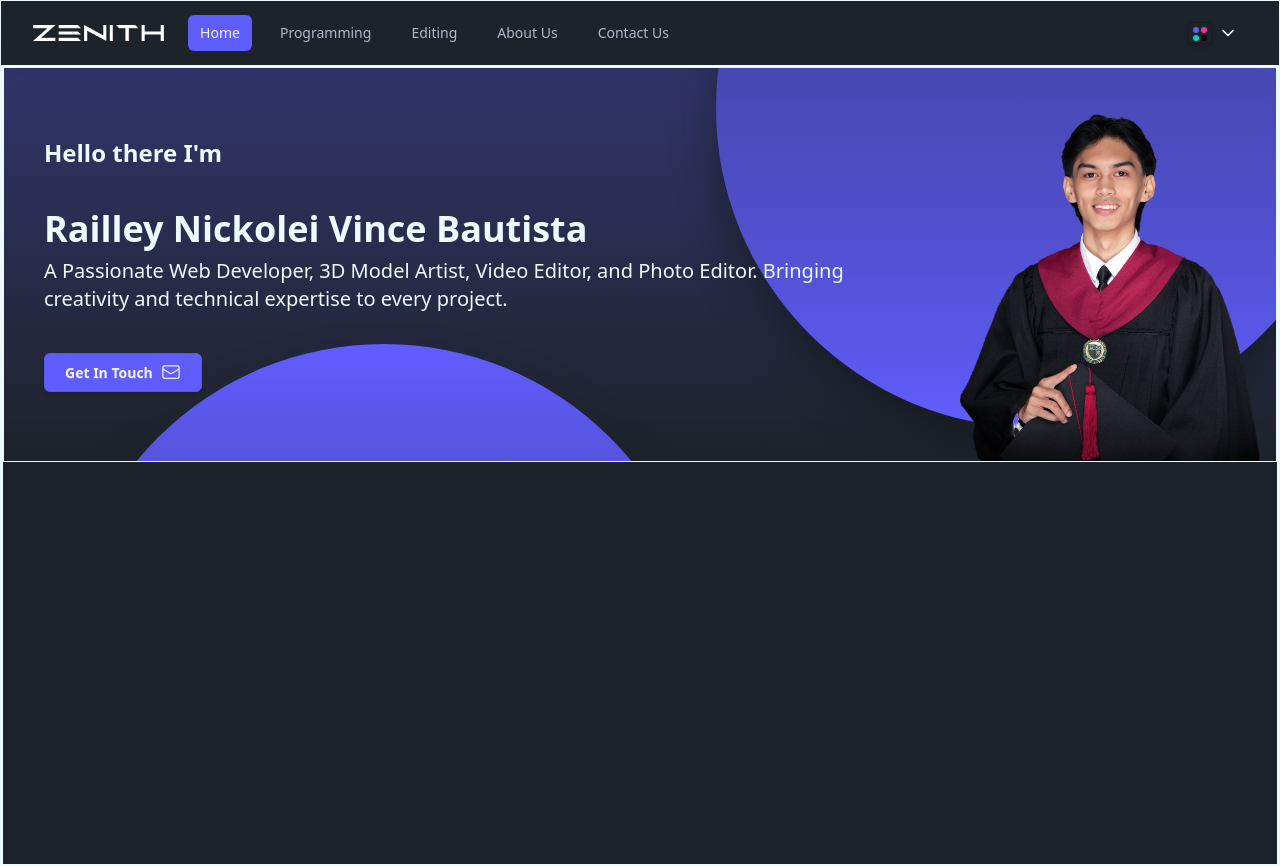
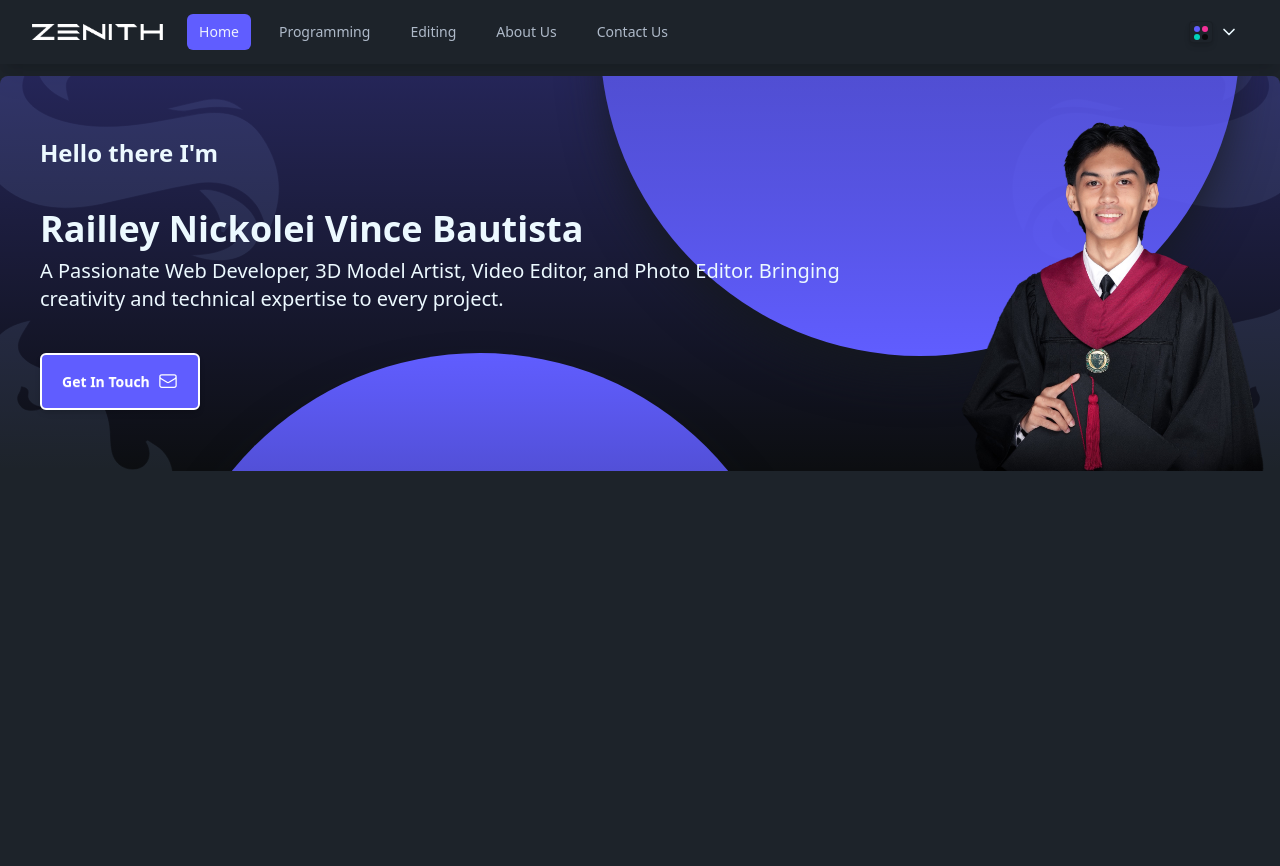
Before and after one commit to RBautista06/Railley_Web_Portfolio, a React (Vite) app: page / in a window 1280 px wide. Built offline with nearby package versions, Linux system fonts and the light colour scheme.

Commit message:
final touch for hero container

```diff
--- a/src/Components/HomepageComponents/HeroContainer.tsx
+++ b/src/Components/HomepageComponents/HeroContainer.tsx
@@ -1,18 +1,25 @@
 import { EnvelopeIcon } from "@heroicons/react/24/outline";
 import { Link } from "react-router";
-
+import styles from "./heroContainer.module.css";
 const HeroContainer = () => {
   return (
-    <section className="flex justify-between  border relative bg-gradient-to-b from-primary/30 overflow-hidden">
+    <section className="flex justify-between  mt-3 relative bg-gradient-to-b from-primary/30 overflow-hidden rounded-lg">
+      {/* <div
+        className="absolute z-1 -mt-55 right-20 rounded-full bg-gradient-to-b from-primary/10 to-primary h-160 w-160 shadow-2xl shadow-base-300
+      md:-right-20 md:-mt-70"></div> */}
+      <div className={`${styles.backGroundContainer} text-lg w-full `}>
+        <div
+          className={`${styles.backGroundImage} text-lg w-full bg-base-300`}></div>
+      </div>
       <div
-        className="absolute z-1 -mt-55 right-20 rounded-full bg-gradient-to-b from-primary/10 to-primary h-160 w-160 shadow-2xl shadow-base-300
-      md:-right-20 md:-mt-70"></div>
+        className="absolute z-2 -mt-55 right-20 rounded-full bg-gradient-to-b from-primary/40 to-primary h-160 w-160 shadow-2xl shadow-base-300
+      md:right-10 md:-mt-90"></div>
       <div
-        className="absolute z-1 mt-100 self-center  rounded-t-full bg-gradient-to-b from-primary to-primary/10 h-70 w-full shadow-2xl shadow-base-300
-      md:w-160 md:h-160 md:mt-200 md:left-15"></div>
+        className="absolute z-2 mt-100 self-center  rounded-t-full bg-gradient-to-b from-primary to-primary/10 h-70 w-full shadow-2xl shadow-base-300
+      md:w-160 md:h-160 md:mt-200 md:left-40"></div>
 
       <div className="flex flex-col  gap-10 justify-center items-start px-10 z-100">
-        <h1 className="z-2 font-bold text-2xl lg:text-left w-full">
+        <h1 className="z-3 font-bold text-2xl lg:text-left w-full">
           Hello there I'm
         </h1>
         <div className="flex flex-col gap-2">
@@ -28,7 +35,7 @@ const HeroContainer = () => {
 
         <Link
           to="/contact"
-          className="flex p-4 h-auto border shadow-md gap-2 rounded-md  lg:p-2 justify-center items-center lg:px-5 btn-primary btn">
+          className="flex p-4 h-auto border-white border-2 shadow-md gap-2 rounded-md  lg:p-4 justify-center items-center lg:px-5 btn-primary btn text-white text-md">
           Get In Touch
           <EnvelopeIcon className="h-5 self-center" />
         </Link>
--- a/src/Components/HomepageComponents/heroContainer.module.css
+++ b/src/Components/HomepageComponents/heroContainer.module.css
@@ -1,7 +1,7 @@
 .backGroundContainer {
   filter: drop-shadow(0px 0px 5px var(--darkest));
   position: absolute;
-  z-index: -1;
+  z-index: -4;
 }
 .backGroundImage {
   /* background-image: url("/img/maskImages/warframebg.jpg"); */
@@ -54,9 +54,8 @@
     position: relative;
   }
   .backGroundImage {
-    background-image: url("/img/maskImages/warframebg.jpg");
     -webkit-mask-image: url("/img/maskImages/fire-desktop.svg");
-    min-height: 970px;
+    min-height: 500px;
     mask-image: url("/img/maskImages/fire-desktop.svg");
   }
 }
--- a/src/Components/ThemeSwatcher.tsx
+++ b/src/Components/ThemeSwatcher.tsx
@@ -29,7 +29,7 @@ const ThemeSwatcher = () => {
         <ChevronDown size={20} />
       </div>
       <ul
-        className="dropdown-content  bg-base-200 rounded-lg mt-2 z-[1] w-auto p-2 shadow-sm flex flex-col gap-2  h-120 overflow-y-auto"
+        className="dropdown-content  bg-base-200 rounded-lg mt-2 z-[1] w-auto p-2 shadow-sm flex flex-col gap-2  h-110 overflow-y-auto"
         tabIndex={0}
         style={{
           scrollbarWidth: "none", // Firefox
--- a/src/Pages/Homepage.tsx
+++ b/src/Pages/Homepage.tsx
@@ -1,15 +1,14 @@
 import HeroContainer from "../Components/HomepageComponents/HeroContainer";
 import NavLinks from "../Components/NavLinks";
-import styles from "../Components/HomepageComponents/heroContainer.module.css";
 const Homepage = () => {
   return (
-    <div className="border">
+    <div className="">
       <NavLinks />
-      <div className="flex justify-center h-screen border">
+      <div className="flex justify-center h-screen ">
         {/* <div className={`${styles.backGroundContainer} text-lg w-full`}>
           <div className={`${styles.backGroundImage} text-lg w-full`}></div>
         </div> */}
-        <div className="w-7xl h-screen border flex flex-col">
+        <div className="w-7xl h-screen  flex flex-col">
           <HeroContainer />
         </div>
       </div>
```
Also changed, not shown: public/img/maskImages/water.svg (added).
